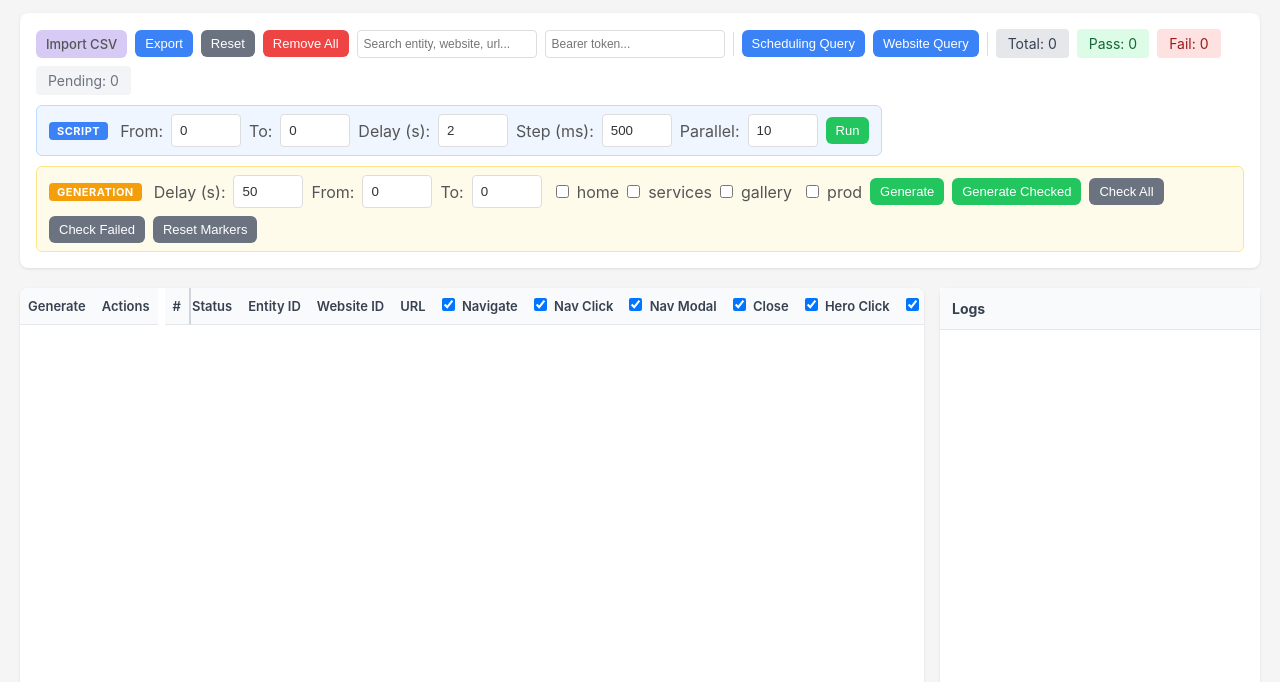
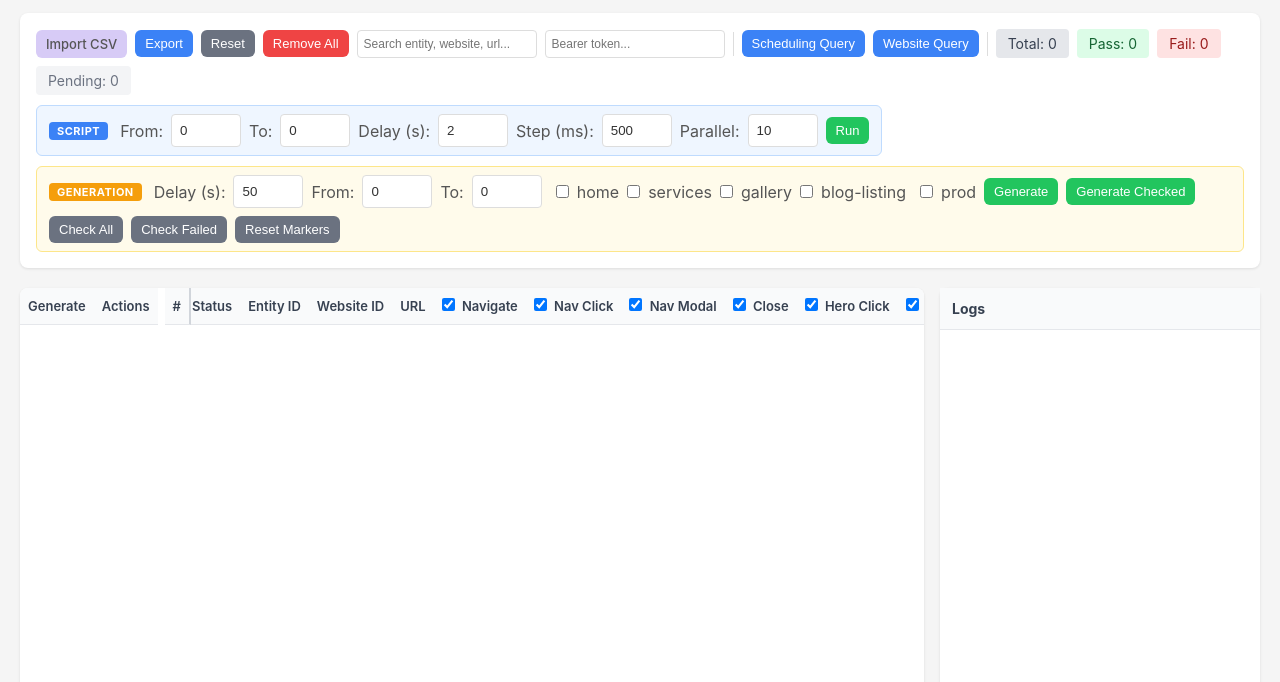
Before and after one commit to aman-zoca/Website-Batch-Hub, a website: page website-tester/dashboard.html in a window 1280 px wide. Shown: the part 118-800 px from the top of the page. Drawn offline with Linux system fonts and the light colour scheme.

Commit message:
feat(dashboard): add blog-listing page checkbox to generate options
Co-Authored-By: Claude Opus 4.6 (1M context) <noreply@anthropic.com>

```diff
--- a/website-tester/dashboard.html
+++ b/website-tester/dashboard.html
@@ -740,6 +740,10 @@
               <label
                 ><input type="checkbox" class="genPage" value="gallery" />
                 gallery</label
+              >
+              <label
+                ><input type="checkbox" class="genPage" value="blog-listing" />
+                blog-listing</label
               >
             </span>
             <label
```
